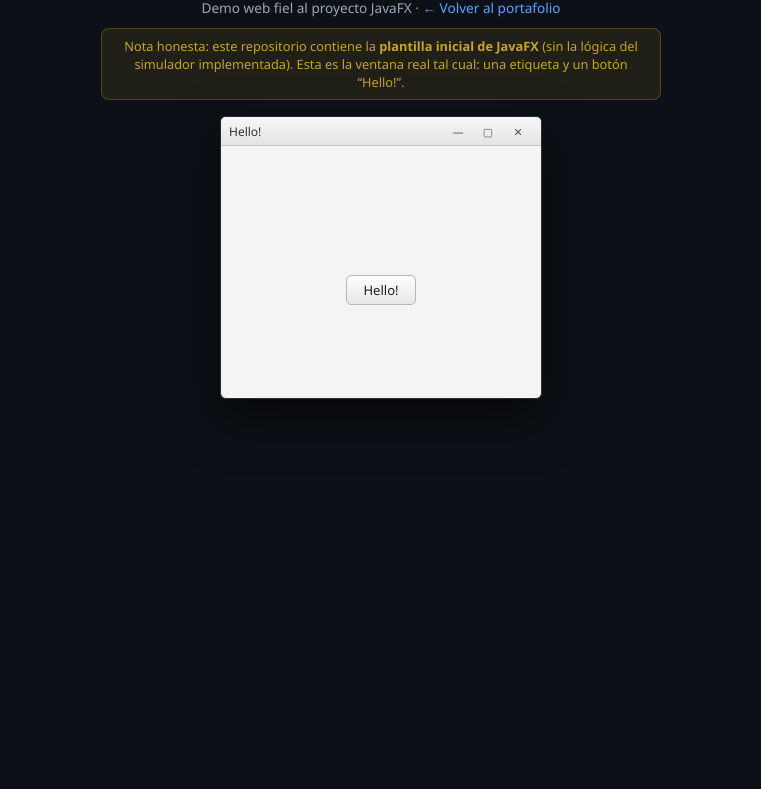
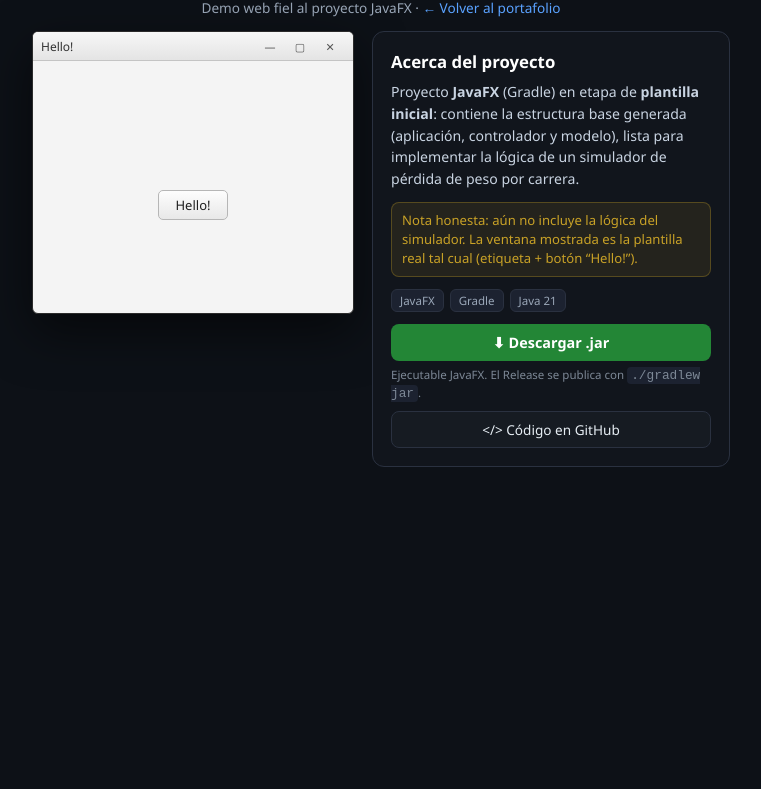
Before and after one commit to Alan20111/Perder_Peso_Corriendo, a plain HTML site: page Produccion/index.html in a window 1280 px wide. Shown: the part 59-848 px from the top of the page, without its empty margins (259-1020 px from the left). Drawn offline with Linux system fonts and the light colour scheme.

Commit message:
Demo: panel lateral + descarga jar

```diff
--- a/Produccion/index.html
+++ b/Produccion/index.html
@@ -3,36 +3,43 @@
 <meta charset="UTF-8"/><meta name="viewport" content="width=device-width, initial-scale=1.0"/>
 <title>Perder Peso Corriendo — Demo (Alan Méndez)</title>
 <style>
-  body{margin:0;background:#0d1117;color:#e6edf3;font-family:'Segoe UI',system-ui,sans-serif;
-    min-height:100vh;display:flex;flex-direction:column;align-items:center;padding:24px 10px}
-  .lead{text-align:center;margin-bottom:16px;max-width:560px}
-  .lead h1{font-size:1.2rem;margin:0}.lead p{color:#9aa7b8;font-size:.85rem;margin:6px 0 0;line-height:1.5}
-  .lead a{color:#5aa2ff;text-decoration:none}
-  .note{margin-top:10px;font-size:.8rem;color:#c9a227;background:rgba(201,162,39,.1);border:1px solid rgba(201,162,39,.3);
-    border-radius:8px;padding:8px 12px}
-  /* Ventana JavaFX (Modena) 320x240 */
+  body{margin:0;background:#0d1117;color:#e6edf3;font-family:'Segoe UI',system-ui,sans-serif;min-height:100vh;display:flex;flex-direction:column;align-items:center;padding:24px 12px}
+  .lead{text-align:center;margin-bottom:14px;max-width:680px}
+  .lead h1{font-size:1.2rem;margin:0}.lead p{color:#9aa7b8;font-size:.85rem;margin:6px 0 0}.lead a{color:#5aa2ff;text-decoration:none}
+  .layout{display:flex;gap:18px;align-items:flex-start;justify-content:center;flex-wrap:wrap}
   .win{width:320px;border:1px solid #2b2b2b;border-radius:6px;overflow:hidden;box-shadow:0 18px 50px rgba(0,0,0,.55);background:#f4f4f4;color:#1f1f1f}
-  .titlebar{height:28px;background:linear-gradient(#f7f7f7,#e4e4e4);border-bottom:1px solid #c4c4c4;
-    display:flex;align-items:center;padding:0 8px;font-size:12px;color:#333}
-  .titlebar .wb{margin-left:auto;display:flex}.titlebar .wb span{width:30px;height:20px;display:flex;align-items:center;justify-content:center;color:#555;font-size:11px}
-  .titlebar .wb .cls:hover{background:#e81123;color:#fff}
+  .titlebar{height:28px;background:linear-gradient(#f7f7f7,#e4e4e4);border-bottom:1px solid #c4c4c4;display:flex;align-items:center;padding:0 8px;font-size:12px;color:#333}
+  .titlebar .wb{margin-left:auto;display:flex}.titlebar .wb span{width:30px;height:20px;display:flex;align-items:center;justify-content:center;color:#555;font-size:11px}.titlebar .wb .cls:hover{background:#e81123;color:#fff}
   .stage{height:212px;display:flex;flex-direction:column;align-items:center;justify-content:center;gap:20px;padding:20px}
   #welcome{font-size:13px;color:#1f1f1f;min-height:16px;text-align:center}
-  .jbtn{font-family:inherit;font-size:13px;padding:5px 16px;border:1px solid #b6b6b6;border-radius:5px;
-    background:linear-gradient(#fdfdfd,#e8e8e8);color:#1f1f1f;cursor:pointer}
-  .jbtn:hover{background:linear-gradient(#fff,#eee)}
-  .jbtn:focus{outline:none;border-color:#5b9bd5;box-shadow:0 0 0 2px rgba(91,155,213,.4)}
+  .jbtn{font-family:inherit;font-size:13px;padding:5px 16px;border:1px solid #b6b6b6;border-radius:5px;background:linear-gradient(#fdfdfd,#e8e8e8);color:#1f1f1f;cursor:pointer}
+  .jbtn:hover{background:linear-gradient(#fff,#eee)}.jbtn:focus{outline:none;border-color:#5b9bd5;box-shadow:0 0 0 2px rgba(91,155,213,.4)}
+  .info{width:320px;flex-shrink:0;background:#11151c;border:1px solid #2a3140;border-radius:12px;padding:18px;color:#e6edf3}
+  .info h3{font-size:1.05rem;margin:0 0 8px;color:#fff}.info h4{font-size:.82rem;margin:14px 0 6px;color:#9aa7b8;text-transform:uppercase;letter-spacing:.5px}
+  .info p{font-size:.88rem;color:#c9d4e2;line-height:1.55;margin:0}
+  .note{font-size:.82rem;color:#c9a227;background:rgba(201,162,39,.1);border:1px solid rgba(201,162,39,.3);border-radius:8px;padding:8px 10px;margin-top:12px;line-height:1.45}
+  .chips{display:flex;flex-wrap:wrap;gap:6px;margin:12px 0}.chips span{font-size:.72rem;background:#1c2230;border:1px solid #2a3140;color:#9aa7b8;border-radius:6px;padding:3px 8px}
+  .dl{display:block;text-align:center;background:#238636;color:#fff;border-radius:8px;padding:9px;font-weight:600;font-size:.9rem;margin-top:8px;text-decoration:none}.dl:hover{filter:brightness(1.1)}
+  .cap{font-size:.72rem;color:#7d8896;margin:6px 0 0;line-height:1.4}.info code{background:#1c2230;padding:1px 4px;border-radius:4px;font-size:.8rem}
+  .gh{display:block;text-align:center;background:#161b22;border:1px solid #2a3140;color:#e6edf3;border-radius:8px;padding:8px;font-size:.85rem;margin-top:8px;text-decoration:none}
 </style></head><body>
-  <div class="lead">
-    <h1>🏃 Perder Peso Corriendo</h1>
-    <p>Demo web fiel al proyecto JavaFX · <a href="https://portafolio-ten-olive-50.vercel.app/">← Volver al portafolio</a></p>
-    <div class="note">Nota honesta: este repositorio contiene la <b>plantilla inicial de JavaFX</b> (sin la lógica del simulador implementada). Esta es la ventana real tal cual: una etiqueta y un botón “Hello!”.</div>
-  </div>
-  <div class="win">
-    <div class="titlebar">Hello!<span class="wb"><span>—</span><span>▢</span><span class="cls">✕</span></span></div>
-    <div class="stage">
-      <div id="welcome"></div>
-      <button class="jbtn" onclick="document.getElementById('welcome').textContent='Welcome to JavaFX Application!'">Hello!</button>
+  <div class="lead"><h1>🏃 Perder Peso Corriendo</h1>
+    <p>Demo web fiel al proyecto JavaFX · <a href="https://portafolio-ten-olive-50.vercel.app/">← Volver al portafolio</a></p></div>
+  <div class="layout">
+    <div class="win">
+      <div class="titlebar">Hello!<span class="wb"><span>—</span><span>▢</span><span class="cls">✕</span></span></div>
+      <div class="stage"><div id="welcome"></div>
+        <button class="jbtn" onclick="document.getElementById('welcome').textContent='Welcome to JavaFX Application!'">Hello!</button>
+      </div>
     </div>
+    <aside class="info">
+      <h3>Acerca del proyecto</h3>
+      <p>Proyecto <b>JavaFX</b> (Gradle) en etapa de <b>plantilla inicial</b>: contiene la estructura base generada (aplicación, controlador y modelo), lista para implementar la lógica de un simulador de pérdida de peso por carrera.</p>
+      <div class="note">Nota honesta: aún no incluye la lógica del simulador. La ventana mostrada es la plantilla real tal cual (etiqueta + botón “Hello!”).</div>
+      <div class="chips"><span>JavaFX</span><span>Gradle</span><span>Java 21</span></div>
+      <a class="dl" href="https://github.com/Alan20111/Perder_Peso_Corriendo/releases">⬇ Descargar .jar</a>
+      <div class="cap">Ejecutable JavaFX. El Release se publica con <code>./gradlew jar</code>.</div>
+      <a class="gh" href="https://github.com/Alan20111/Perder_Peso_Corriendo">&lt;/&gt; Código en GitHub</a>
+    </aside>
   </div>
 </body></html>
```
